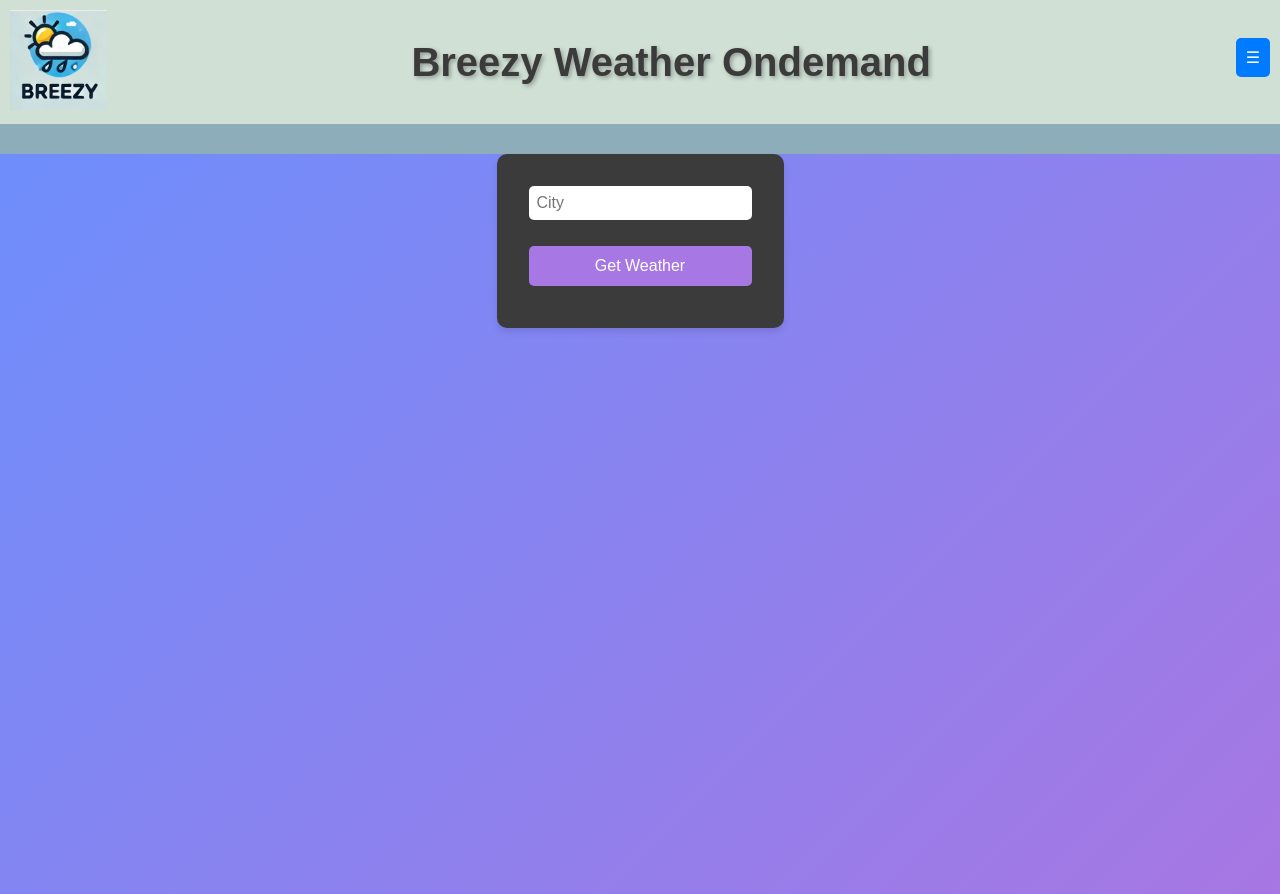
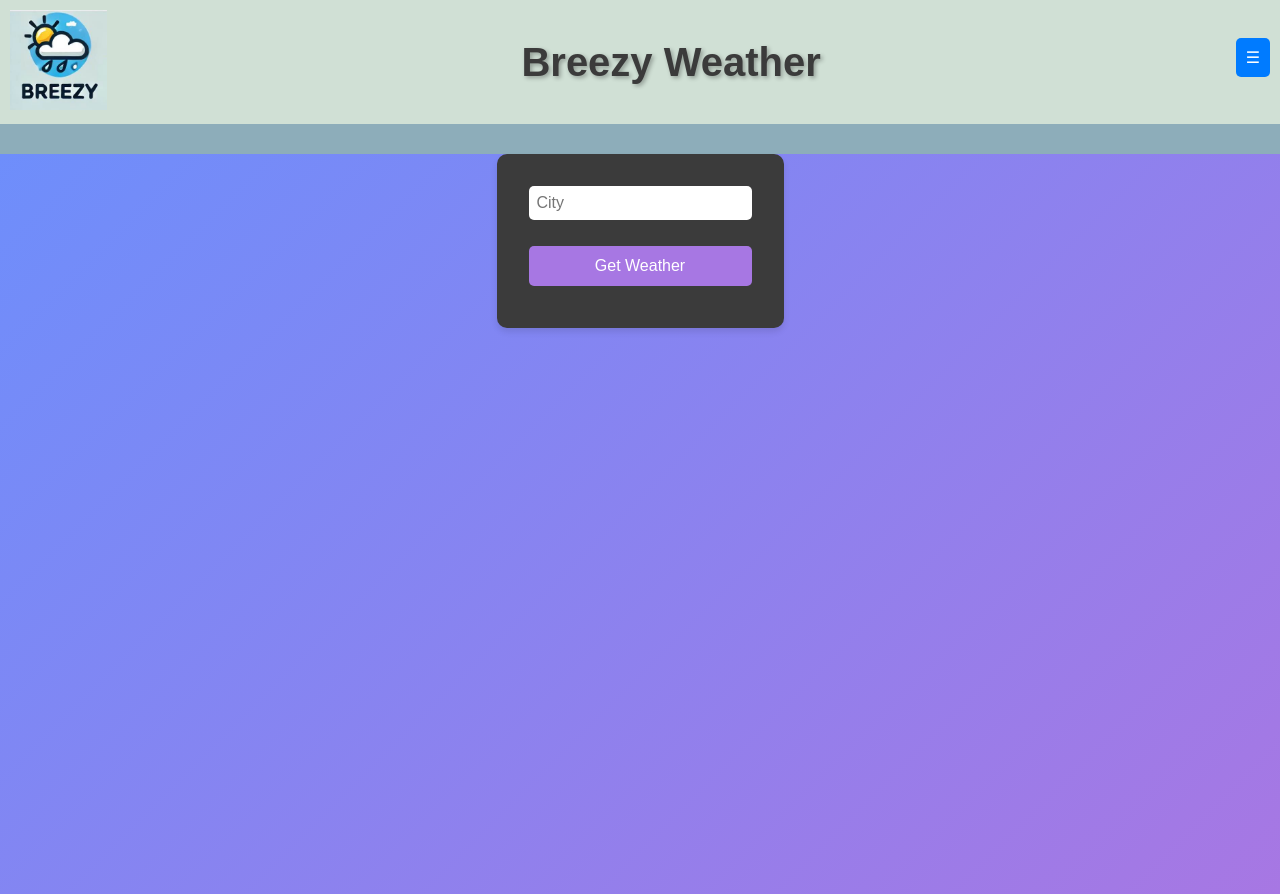
Before and after one commit to Rob-Baglow-9269/Breezy_app, a React (Create React App) app in the folder client/: page / in a window 1280 px wide. Built offline with nearby package versions, Linux system fonts and the light colour scheme; the HTML template or start-up script is replaced by a standard one.

Commit message:
final beauty pass 2.5

```diff
--- a/client/src/components/Navbar.js
+++ b/client/src/components/Navbar.js
@@ -10,7 +10,7 @@ const Navbar = ({ isLoggedIn, setIsLoggedIn }) => {
           <img src="/image0.jpg" alt="Logo" />
         </div>
         <div className="navbar-title">
-          <h1>Breezy Weather Ondemand</h1>
+          <h1>Breezy Weather</h1>
         </div>
         <div className="navbar-tray">
           <Tray isLoggedIn={isLoggedIn} setIsLoggedIn={setIsLoggedIn} />
```
